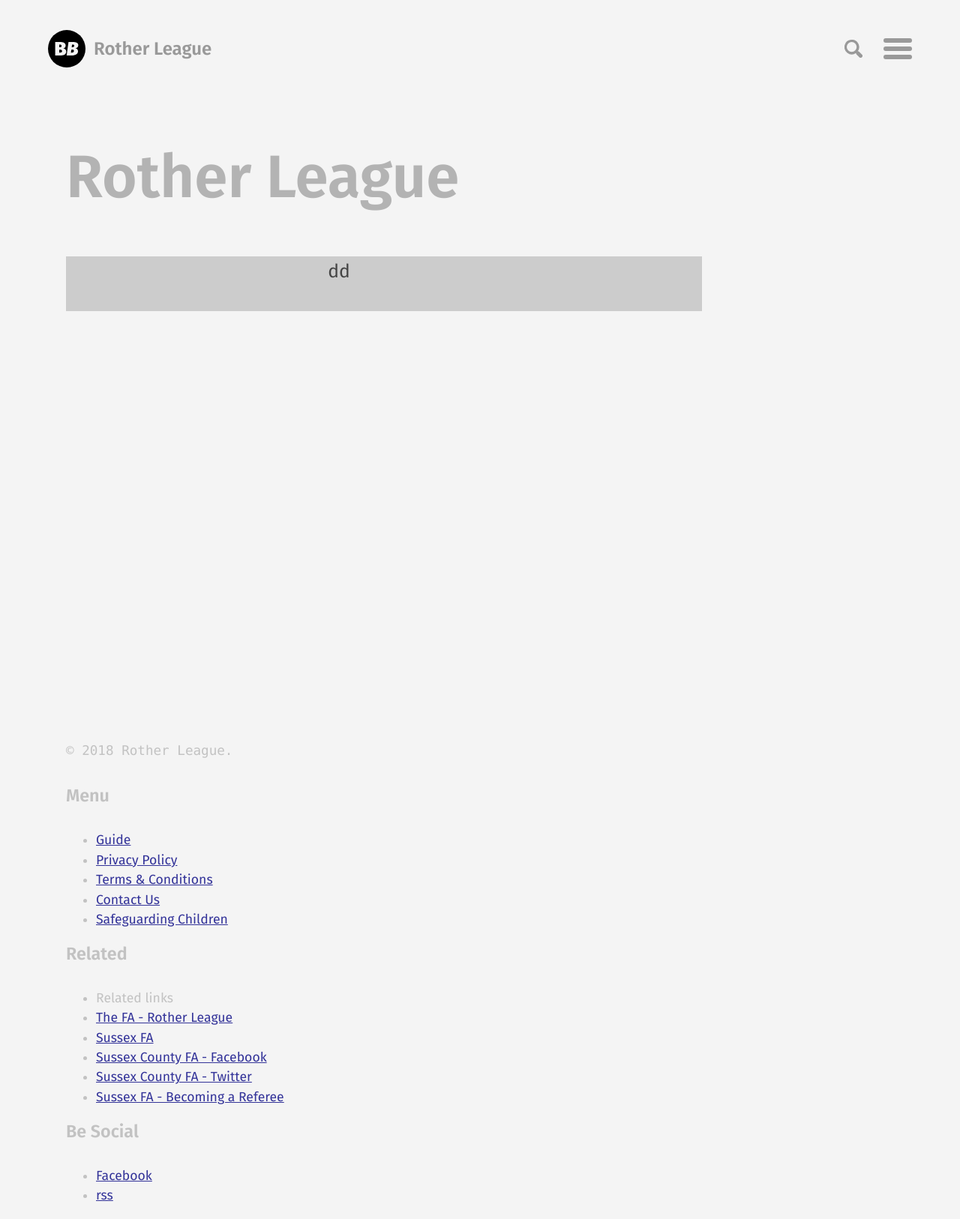
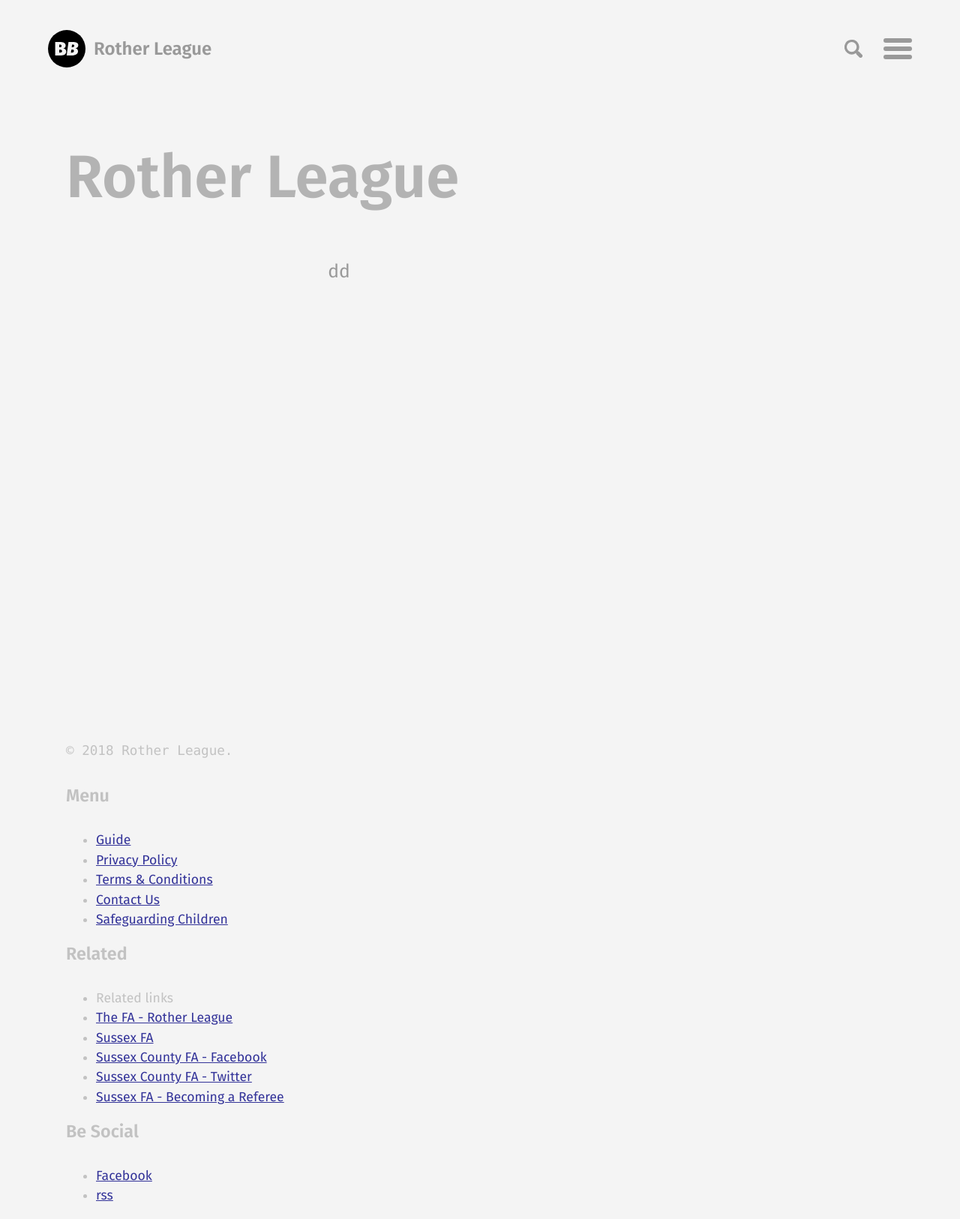
Before and after one commit to rotherleague/Rother, a Jekyll site: the page built from new-season.md, in a window 1280 px wide. Shown: the whole page at 75% size. Built offline with Jekyll 4.4.1, drawn with Linux system fonts in a browser that asks for light colours; our own code applies the rules of GitHub Pages for plain Markdown files; comment, search, counter and statistics services are not loaded; a style sheet for code colours, icons or effects is not loaded.

Commit message:
Update _layout.scss

```diff
--- a/_sass/basically-basic/_layout.scss
+++ b/_sass/basically-basic/_layout.scss
@@ -35,8 +35,6 @@
    grid-template-columns: 40%  60%;
    grid-template-areas:
       "sidebar content";
-   background-color: #ccc;
-   color: #444;
 }
 
 
@@ -66,6 +64,8 @@ main {
     }
   }
 }
+
+
 
 main {
   section {
```
